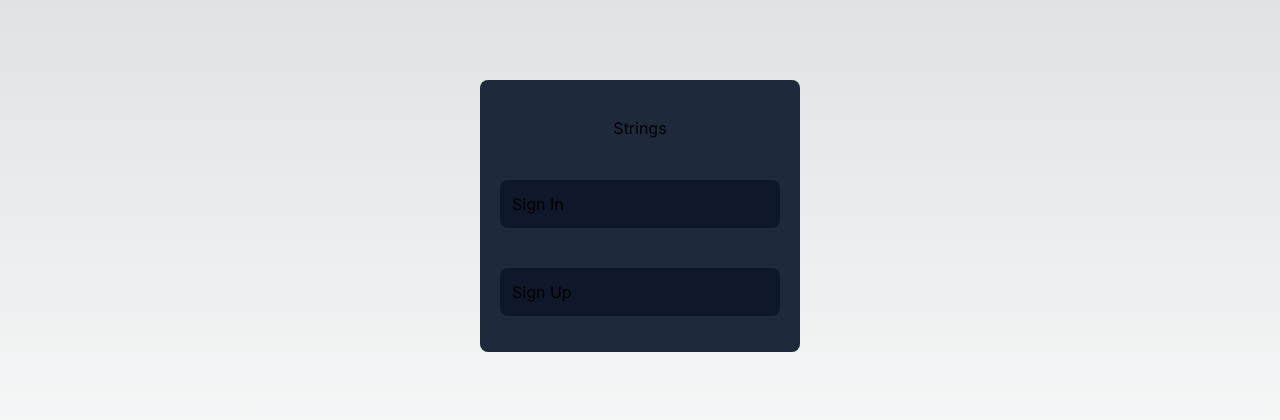
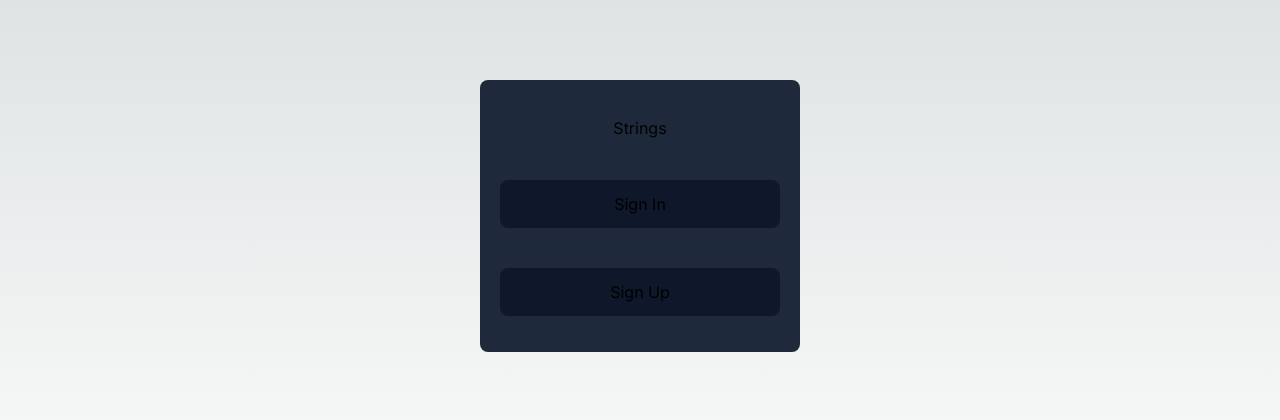
Before and after one commit to thanawathola/strings-app, a Next.js app: page / in a window 1280 px wide. Shown: the part 184-604 px from the top of the page. Built offline with nearby package versions, Linux system fonts and the light colour scheme.

Commit message:
Update page.tsx

```diff
--- a/app/page.tsx
+++ b/app/page.tsx
@@ -8,10 +8,10 @@ export default function Home() {
                 <h1>Strings</h1>
             </div>
             <div>
-                <Link href="/signin" className="bg-slate-900 my-4 p-3 rounded-lg block ">Sign In</Link>
+                <Link href="/signin" className="bg-slate-900 my-4 p-3 rounded-lg block text-center">Sign In</Link>
             </div>
             <div>
-                <Link href="/signup" className="bg-slate-900 my-4 p-3 rounded-lg block ">Sign Up</Link>
+                <Link href="/signup" className="bg-slate-900 my-4 p-3 rounded-lg block text-center ">Sign Up</Link>
             </div>
         </div>
     </main>
```
